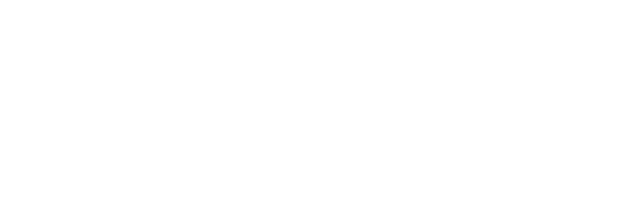
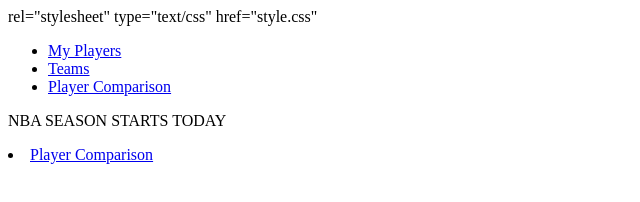
Before and after one commit to jinwo-o/fantasybball, a plain HTML site: page website.html in a window 1280 px wide. Shown: the whole page, without its empty margins (0-640 px from the left). Drawn offline with Linux system fonts and the light colour scheme.

Commit message:
Website HTML

```diff
--- a/website.html
+++ b/website.html
@@ -2,9 +2,23 @@
 <html lang ="en">
 	<head>
 		<meta charset="UTF-8">
-		<title>Document</title>
+		<title>FanstasyBasketball</title>
+		<link> rel="stylesheet" type="text/css" href="style.css"
 	</head>
 	<body>
-
+		<section>
+			<!-- <img src="https://www.thoughtco.com/rock-cycle-diagram-1441183g" alt="Girl in a jacket"> -->
+			<nav>
+				<ul>
+					<li><a href="page1.html">My Players</a></li>
+					<li><a href="page2.html">Teams</a></li>
+					<li><a href="page3.html">Player Comparison</a></li>
+				</ul>
+			</nav>
+			<article>
+				<p>NBA SEASON STARTS TODAY</p>
+			</article>
+		</section>
+		<li><a href="page3.html">Player Comparison</a></li>
 	</body>
 </html>
```
